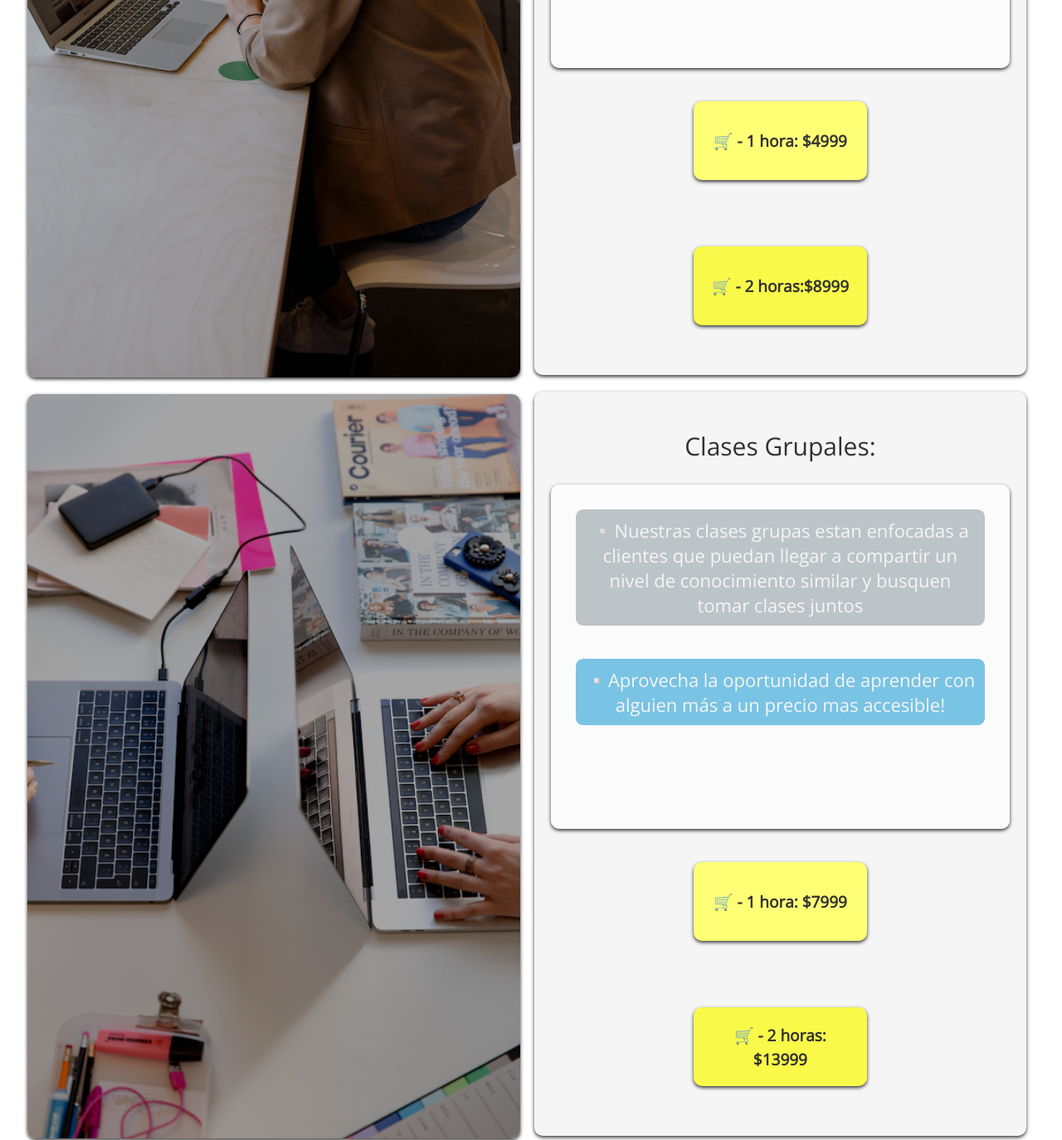
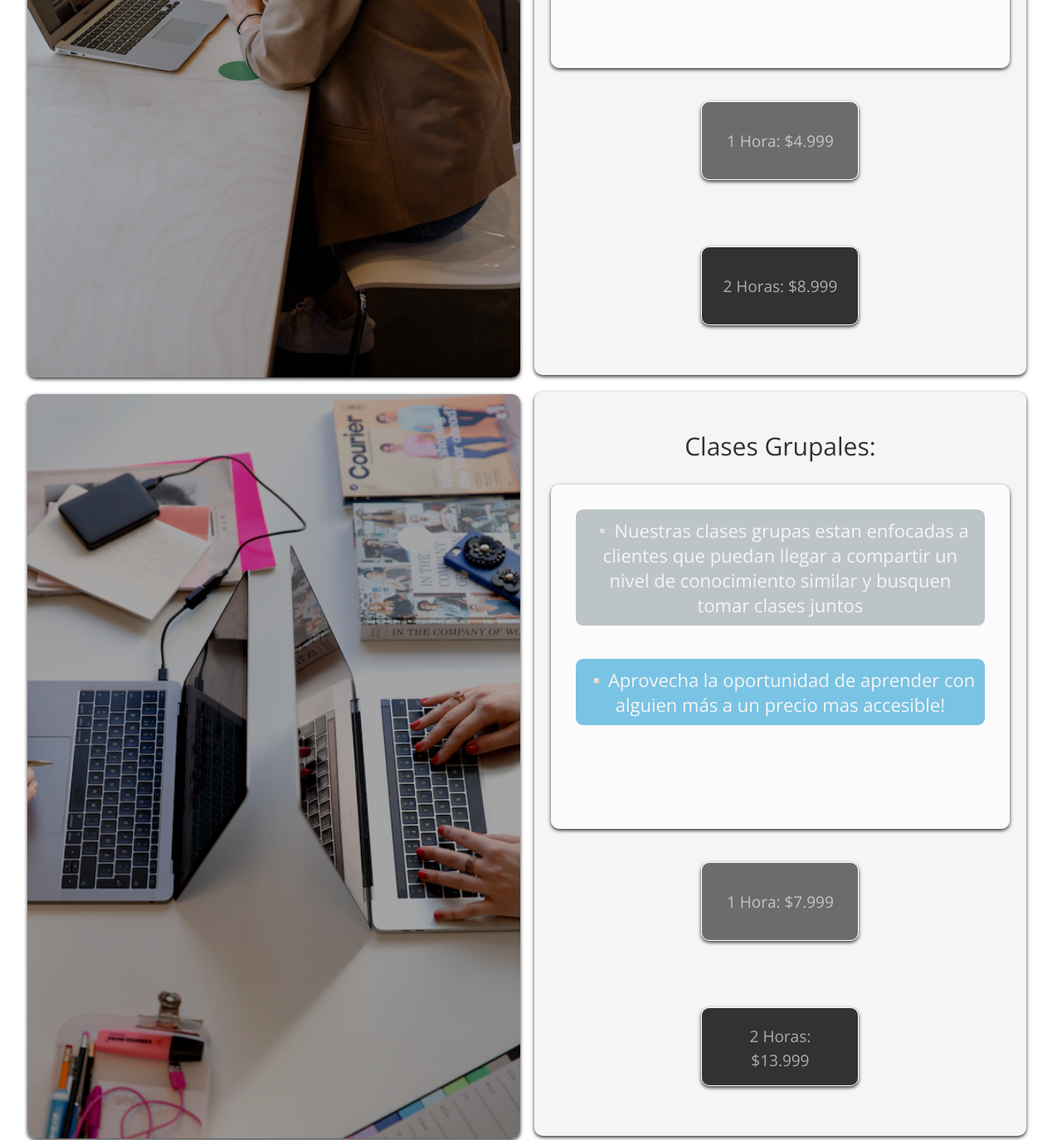
Before and after one commit to a-workweb/PreEntrega2, a website: page pages/clases.html in a window 1280 px wide. Shown: the part 1220-2594 px from the top of the page at 83% size. Drawn offline with nearby package versions, Linux system fonts and the light colour scheme.

Commit message:
correcciones generales

```diff
--- a/pages/clases.html
+++ b/pages/clases.html
@@ -81,10 +81,10 @@
                                     </div>
 
                                     <a href="https://mpago.la/1RVhtc1" target="_blank">
-                                        <button class="custom-button">🛒 - 1 hora: $4999 </button>
+                                        <button class="custom-button">1 Hora: $4.999 </button>
                                     </a>
                                     <a href="https://mpago.la/27wce4y" target="_blank">
-                                        <button class="custom-button-yelowbright">🛒 - 2 horas:$8999 </button>
+                                        <button class="custom-button-yelowbright">2 Horas: $8.999 </button>
                                     </a>
                         </div>
                     </div>
@@ -102,10 +102,10 @@
 
                                         </div>
                                         <a href="https://mpago.la/1j4RNVS" target="_blank">
-                                            <button class="custom-button">🛒 - 1 hora: $7999</button>
+                                            <button class="custom-button">1 Hora: $7.999</button>
                                         </a>
                                         <a href="https://mpago.la/2MwxFvD" target="_blank">
-                                            <button class="custom-button-yelowbright" >🛒 - 2 horas: $13999</button>
+                                            <button class="custom-button-yelowbright" >2 Horas: $13.999</button>
                                         </a>
                             </div>
                         </div>
@@ -129,7 +129,7 @@
 
                                 </div>
                                 <a href="https://mpago.la/2SqszUm" target="_blank">
-                                    <button class="custom-button-yelowbright">🛒 - $16.999</button>
+                                    <button class="custom-button-yelowbright">Adquirilo por $16.999</button>
                                 </a>
 
                     </div>
@@ -148,7 +148,7 @@
                                     <p class="text-paragraph-2">▫️Una vez abonado el plan GREY  el cliente posee un lapso de 6 meses para la utilización de los servicios </p>
                             </div>
                             <a href="https://mpago.la/27DHYmQ" target="_blank">
-                                <button class="custom-button-yelowbright">🛒 - $25.999</button>
+                                <button class="custom-button-yelowbright">Adquirilo por $25.999</button>
                             </a>
                      </div>
 
@@ -168,7 +168,7 @@
 
                         </div>
                         <a href="https://mpago.la/2ddhomb" target="_blank">
-                            <button class="custom-button-yelowbright">🛒 - $39.999</button>
+                            <button class="custom-button-yelowbright">Adquirilo por $39.999</button>
                         </a>
 
                 </div>
--- a/scss/_commons.scss
+++ b/scss/_commons.scss
@@ -370,8 +370,8 @@ footer{
 
 
 .custom-button{
-    background-color: $yelow;
-    color: $secondaryColor;
+    background-color: $gray_transparent;
+    color: $white_transparent;
     padding: 20px 20px;
     border: 20px;;
     cursor: pointer;
@@ -379,10 +379,11 @@ footer{
     border-radius: 10px;
     font-size: $textMd;
     box-shadow: 0px 2px 4px $secondaryColor;
-    width: 11em;
+    width: 10em;
     height: 5em;
     font-size: $textSm;
-    font-weight: $textBold
+    font-weight: $textLg;
+    border: 1px solid white;
 
   }
 
@@ -410,7 +411,7 @@ footer{
   // extends
   .custom-button-yelowbright{
     @extend .custom-button;
-    background-color:$yelowbright ;
+    background-color:$secondaryColor ;
 }
 
 
```
Also changed, not shown: pages/servicio_a_empresas.html (+6 -6 lines), css/main.css, img/iconos/list-button-svgrepo-com.svg (added).
